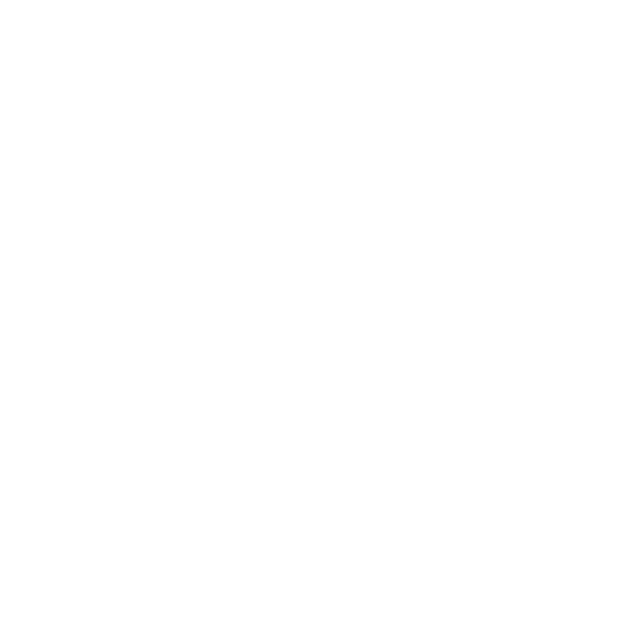
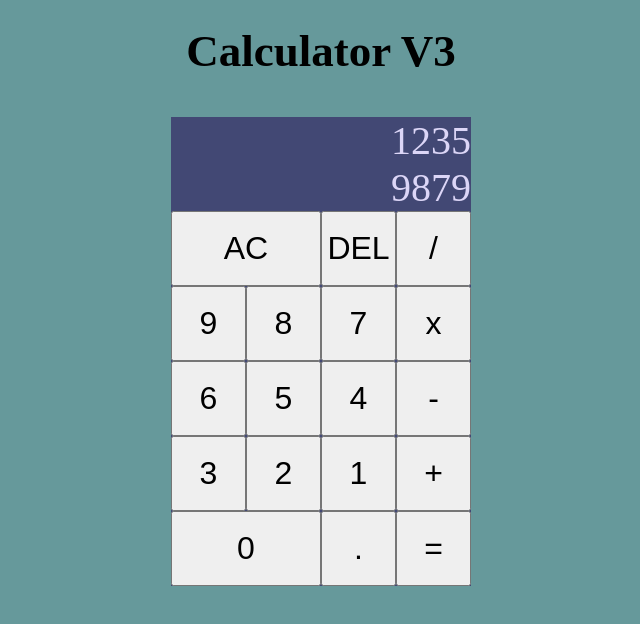
Before and after one commit to Ludvig-D/calculatorV3, a plain HTML site: page index.html in a window 1280 px wide. Shown: the whole page, without its empty margins (319-959 px from the left). Drawn offline with Linux system fonts and the light colour scheme.

Commit message:
Made it look good

```diff
--- a/index.html
+++ b/index.html
@@ -7,6 +7,33 @@
     <link rel="stylesheet" href="style.css" />
   </head>
   <body>
+    <h1>Calculator V3</h1>
+    <div class="calContainer">
+      <div class="numContainer">
+        <div class="prevNum">1235</div>
+        <div class="currNum">9879</div>
+      </div>
+      <div class="buttonContainer">
+        <button class="twoSpan">AC</button>
+        <button>DEL</button>
+        <button>/</button>
+        <button>9</button>
+        <button>8</button>
+        <button>7</button>
+        <button>x</button>
+        <button>6</button>
+        <button>5</button>
+        <button>4</button>
+        <button>-</button>
+        <button>3</button>
+        <button>2</button>
+        <button>1</button>
+        <button>+</button>
+        <button class="twoSpan">0</button>
+        <button>.</button>
+        <button>=</button>
+      </div>
+    </div>
     <script src="app.js"></script>
   </body>
 </html>
--- a/style.css
+++ b/style.css
@@ -0,0 +1,50 @@
+* {
+  box-sizing: border-box;
+  padding: 0;
+  margin: 0;
+}
+
+body {
+  display: flex;
+  flex-direction: column;
+  align-items: center;
+  height: 100vh;
+  background-color: #66999b;
+}
+
+h1 {
+  margin: 25px 0 40px 0;
+  font-size: 45px;
+}
+
+.calContainer {
+  display: flex;
+  flex-direction: column;
+  font-size: 2.5em;
+}
+
+.numContainer {
+  display: flex;
+  flex-direction: column;
+  align-items: end;
+  background-color: #424874;
+  color: #dcd6f7;
+}
+
+.buttonContainer {
+  display: flex;
+  width: 300px;
+  flex-wrap: wrap;
+  background-color: #424874;
+}
+
+.buttonContainer button {
+  width: 75px;
+  height: 75px;
+  flex: 1 1 1;
+  font-size: 0.8em;
+}
+
+.buttonContainer .twoSpan {
+  width: 150px;
+}
```
